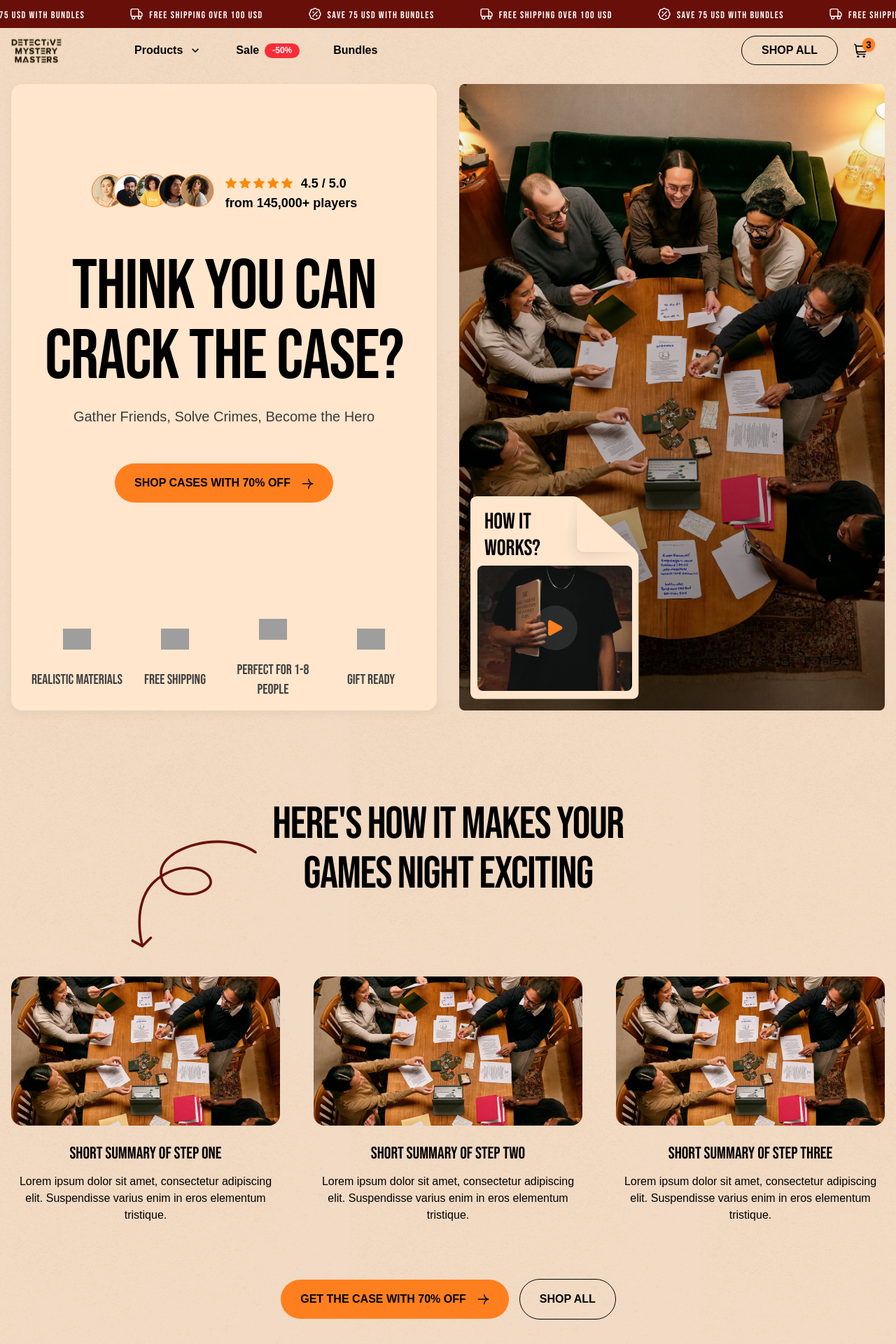
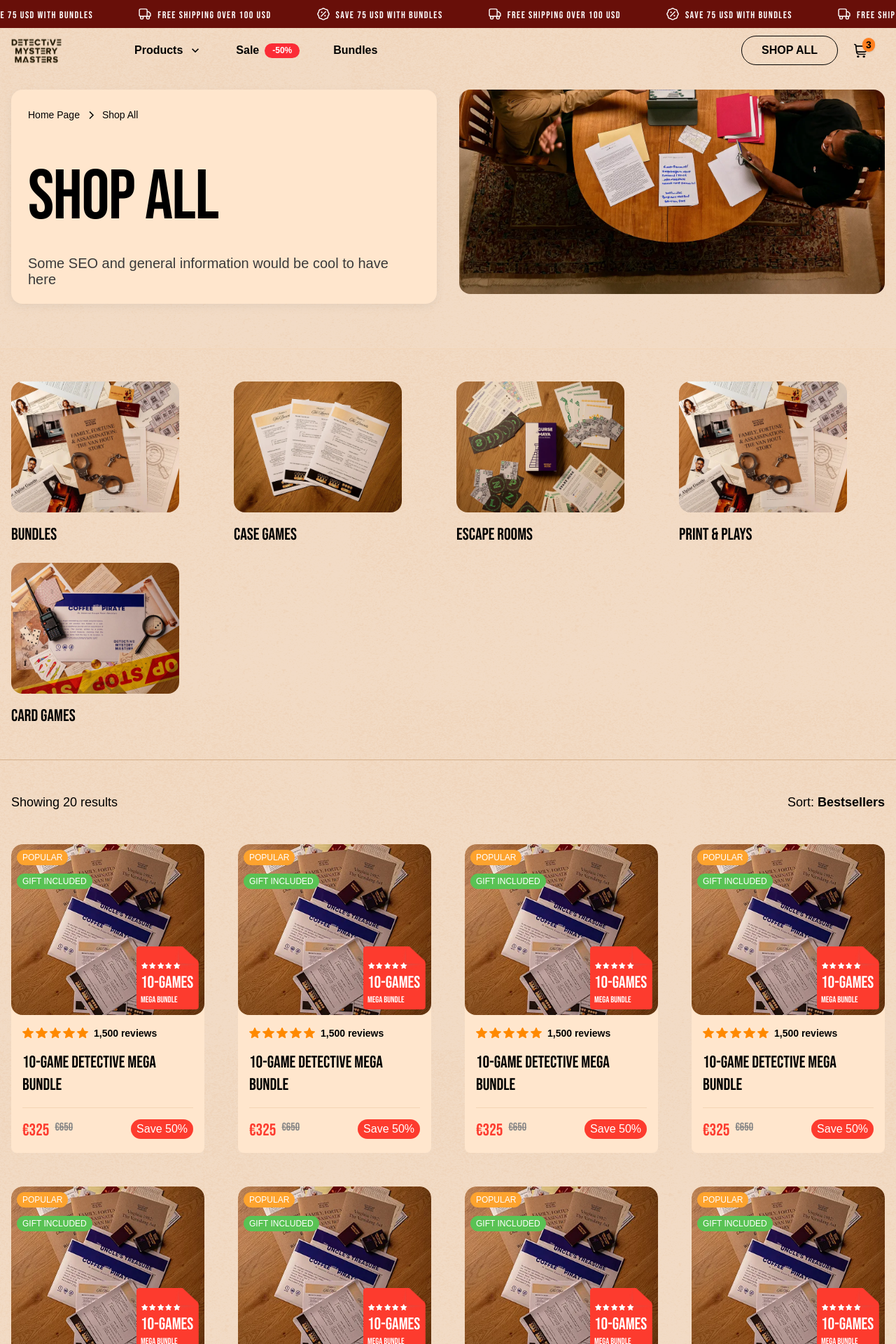
Before and after one commit to abellmanuell/detective-mystery-masters, a React (Vite) app: page /all-products in a window 1280 px wide. Shown: the top 1920 px of the page at 70% size. Built offline with nearby package versions, Linux system fonts and the light colour scheme; grey boxes are pictures that could not be loaded.

Commit message:
feat: Added React React for navigations

```diff
--- a/package.json
+++ b/package.json
@@ -19,6 +19,7 @@
     "react-fast-marquee": "^1.6.5",
     "react-icons": "^5.5.0",
     "react-responsive": "^10.0.1",
+    "react-router": "^7.9.1",
     "swiper": "^12.0.2",
     "tailwind-merge": "^3.3.1",
     "tailwindcss": "^4.1.13"
--- a/src/App.tsx
+++ b/src/App.tsx
@@ -1,22 +1,62 @@
+import { createBrowserRouter } from "react-router";
+import { RouterProvider } from "react-router/dom";
+
+import { shopAllCategory } from "./lib/globalVariables";
+
 import HomePageRoute from "./pages/routes/homepage/HomePageRoute";
-// import FAQRoute from "./pages/routes/faq/FAQRoute";
 // import ProductRoute from "./pages/routes/product/ProductRoute";
-// import CategoryRoute from "./pages/routes/category-page/CategoryRoute";
+import AboutUsRoute from "./pages/routes/about-us/AboutUsRoute";
+import CategoryRoute from "./pages/routes/category-page/CategoryRoute";
+import FAQRoute from "./pages/routes/faq/FAQRoute";
+import ProductsRoute from "./pages/routes/product/ProductsRoute";
+import ProductRoute from "./pages/routes/product/ProductRoute";
 
-// import AboutUsRoute from "./pages/routes/about-us/AboutUsRoute";
+const router = createBrowserRouter([
+  {
+    index: true,
+    Component: HomePageRoute,
+  },
+  {
+    path: "/faq",
+    Component: FAQRoute,
+  },
+  {
+    path: "/about-us",
+    Component: AboutUsRoute,
+  },
+  {
+    path: "/all-products",
+    element: (
+      <CategoryRoute
+        {...shopAllCategory}
+        title={shopAllCategory.title}
+        subTitle={shopAllCategory.subTitle}
+        breadCrumbs={shopAllCategory.breadCrumbs}
+      />
+    ),
+    children: [
+      {
+        index: true,
+        element: <ProductsRoute {...shopAllCategory} />,
+      },
+      {
+        // path: "productId",
+        element: <ProductRoute />,
+      },
+    ],
+  },
+  {
+    path: "/productId",
+    element: <ProductRoute />,
+  },
+  {
+    path: "/case-games",
+    element: <CategoryRoute {...shopAllCategory} />,
+  },
+]);
 
-// import { shopAllCategory } from "./lib/globalVariables";
 const App = () => {
-  return (
-    <>
-      <HomePageRoute />
-      {/* <CategoryRoute {...shopAllCategory} /> */}
-      {/* <ProductRoute /> */}
-      {/* <FAQRoute /> */}
-
-      {/* <AboutUsRoute /> */}
-    </>
-  );
+  return <RouterProvider router={router} />;
 };
 
 export default App;
--- a/src/components/HeaderNavBar.tsx
+++ b/src/components/HeaderNavBar.tsx
@@ -54,7 +54,10 @@ const HeaderNavBar = () => {
         {/* Cart & Hamburger Menu */}
         <div className="flex items-center space-x-6">
           {/* Shop All button - hidden on mobile */}
-          <SecondaryLinkButton href="#" className="hidden py-2 md:block">
+          <SecondaryLinkButton
+            href="/all-products"
+            className="hidden py-2 md:block"
+          >
             Shop All
           </SecondaryLinkButton>
 
--- a/src/components/Logo.tsx
+++ b/src/components/Logo.tsx
@@ -1,14 +1,15 @@
+import { Link } from "react-router";
 import DMMLogo from "../assets/images/logo.svg";
 
 const Logo = () => (
-  <a href="/">
+  <Link to="/">
     <img
       src={DMMLogo}
       alt="Detective Mystery Masters Logo"
       width={72}
       height={36}
     />
-  </a>
+  </Link>
 );
 
 export { Logo };
--- a/src/components/SecondaryLinkButton.tsx
+++ b/src/components/SecondaryLinkButton.tsx
@@ -1,6 +1,7 @@
 import type { ReactElement, ReactNode } from "react";
 import type React from "react";
 import { cn } from "../lib/utils";
+import { Link } from "react-router";
 
 interface SecondaryLinkButtonProps {
   href: string;
@@ -16,9 +17,9 @@ const SecondaryLinkButton = ({
   className,
 }: SecondaryLinkButtonProps) => {
   return (
-    <a
+    <Link
       {...props}
-      href={href}
+      to={href}
       className={cn(
         "outline-1",
         "flex items-center space-x-4",
@@ -28,7 +29,7 @@ const SecondaryLinkButton = ({
       )}
     >
       <span>{children}</span>
-    </a>
+    </Link>
   );
 };
 
--- a/src/components/package/PackageCard.tsx
+++ b/src/components/package/PackageCard.tsx
@@ -1,3 +1,4 @@
+import { Link } from "react-router";
 import { cn } from "../../lib/utils";
 import { PackageDetails, type PackageDetailsProps } from "./PackageDetails";
 import { PackageImage, type PackageImageProps } from "./PackageImage";
@@ -18,8 +19,9 @@ const PackageCard = ({
   className,
 }: PackageCardProps) => {
   return (
-    <a
-      href={href}
+    <Link
+      to={href || "/productId"}
+      reloadDocument
       className={cn(
         "bg-tequila-500 flex h-full flex-col",
         "overflow-hidden rounded-lg rounded-t-2xl",
@@ -31,7 +33,7 @@ const PackageCard = ({
       </div>
 
       <PackageDetails {...packageDetails} index={index} />
-    </a>
+    </Link>
   );
 };
 
--- a/src/pages/routes/category-page/CategoryRoute.tsx
+++ b/src/pages/routes/category-page/CategoryRoute.tsx
@@ -1,4 +1,4 @@
-import { announcements, bestselling } from "../../../lib/globalVariables";
+import { announcements } from "../../../lib/globalVariables";
 
 import Wrapper from "../../../components/Wrapper";
 import Container from "../../../components/Container";
@@ -7,29 +7,24 @@ import { HeaderNavBar } from "../../../components/HeaderNavBar";
 import { AnnouncementBar } from "../../../components/AnnouncementBar";
 import { AnnouncementBarItem } from "../../../components/AnnouncementBarItem";
 import { TitleCard, type BreadCrumbProps } from "../../../components/TitleCard";
-import { Heading3 } from "../../../components/headings/Heading3";
 import { TitleImage } from "../../../components/TitleImage";
 
 import TitleAsideImage from "../../../assets/images/hero-aside.webp";
 
-import { Paragraphing } from "../../../components/Paragraphing";
-import { PackageCard } from "../../../components/package/PackageCard";
-import { LiveTestimony } from "../../../components/testimonial/LiveTestimony";
 import { FAQ } from "../../views/FAQ";
 import { Footer } from "../../views/Footer";
+import { Outlet } from "react-router";
 
 interface CategoryPageProps {
   title: string;
   subTitle: string;
   breadCrumbs: BreadCrumbProps;
-  category: Array<CategoryItemProps>;
 }
 
 export default function CategoryPage({
   title,
   subTitle,
   breadCrumbs,
-  category,
 }: CategoryPageProps) {
   return (
     <>
@@ -43,8 +38,8 @@ export default function CategoryPage({
 
         <HeaderNavBar />
 
-        <Container className="border-b border-[#F3D4B5] pb-8">
-          <article className="grid gap-8 pt-[18px] pb-8 md:pt-[24.2px] md:pb-[94px] lg:grid-cols-2">
+        <Container className="border-b border-[#F3D4B5] md:pb-16">
+          <article className="grid gap-8 pt-[18px] md:pt-[24.2px] lg:grid-cols-2">
             <TitleCard
               titleAndSub={{
                 title,
@@ -55,46 +50,9 @@ export default function CategoryPage({
 
             <TitleImage imageUrl={TitleAsideImage} />
           </article>
-
-          <article className="xxs:grid-cols-2 grid gap-6 md:grid-cols-3 lg:grid-cols-4 2xl:grid-cols-5">
-            {category.map((c, i) => (
-              <CategoryItem key={i} {...c} />
-            ))}
-          </article>
         </Container>
 
-        <hr className="text-[#D5B08B]" />
-
-        <Container className="py-12">
-          <div className="flex justify-between text-lg">
-            <Paragraphing>Showing 20 results</Paragraphing>
-
-            <Paragraphing>
-              Sort: <b>Bestsellers</b>
-            </Paragraphing>
-          </div>
-
-          <section className="grid grid-cols-2 gap-6 pt-12 md:grid-cols-3 lg:grid-cols-4 lg:gap-12">
-            {bestselling.map((item, i) => (
-              <PackageCard key={i} {...item} />
-            ))}
-          </section>
-        </Container>
-
-        <div className="bg-dark-burgundy-500 relative">
-          <LiveTestimony
-            title="HERE'S WHAT OUR DETECTIVES ARE SAYING"
-            className="pt-16 pb-0 md:!pb-0"
-          />
-        </div>
-
-        <Container className="py-12">
-          <section className="grid grid-cols-2 gap-6 pt-12 md:grid-cols-3 lg:grid-cols-4 lg:gap-12">
-            {bestselling.map((item, i) => (
-              <PackageCard key={i} {...item} />
-            ))}
-          </section>
-        </Container>
+        <Outlet />
 
         {/* FAQ section */}
         <FAQ
@@ -128,27 +86,3 @@ export default function CategoryPage({
     </>
   );
 }
-
-type CategoryItemProps = {
-  href: string;
-  imageUrl: string;
-  name: string;
-};
-
-const CategoryItem = ({ href, imageUrl, name }: CategoryItemProps) => (
-  <>
-    <div className="space-y-4">
-      <div className="xxs:w-[167px] h-[167px] w-full overflow-clip rounded-2xl md:h-[187px] md:w-[240px]">
-        <a href={href}>
-          <img
-            src={imageUrl}
-            className="xxs:w-[167px] h-[167px] w-full object-cover md:h-[187px] md:w-[240px]"
-          />
-        </a>
-      </div>
-      <a href={href}>
-        <Heading3>{name}</Heading3>
-      </a>
-    </div>
-  </>
-);
--- /dev/null
+++ b/src/pages/routes/product/ProductsRoute.tsx
@@ -0,0 +1,83 @@
+import Container from "../../../components/Container";
+import { Heading3 } from "../../../components/headings/Heading3";
+import { PackageCard } from "../../../components/package/PackageCard";
+import { Paragraphing } from "../../../components/Paragraphing";
+import { LiveTestimony } from "../../../components/testimonial/LiveTestimony";
+import { bestselling } from "../../../lib/globalVariables";
+
+type CategoryItemProps = {
+  href: string;
+  imageUrl: string;
+  name: string;
+};
+
+interface ProductsRouteProps {
+  category: Array<CategoryItemProps>;
+}
+
+const ProductsRoute = ({ category }: ProductsRouteProps) => {
+  return (
+    <>
+      <Container className="md:py-[46px]">
+        <article className="xxs:grid-cols-2 grid gap-6 md:grid-cols-3 lg:grid-cols-4 2xl:grid-cols-5">
+          {category.map((c, i) => (
+            <CategoryItem key={i} {...c} />
+          ))}
+        </article>
+      </Container>
+
+      <hr className="text-[#D5B08B]" />
+
+      <Container className="py-12">
+        <div className="flex justify-between text-lg">
+          <Paragraphing>Showing 20 results</Paragraphing>
+
+          <Paragraphing>
+            Sort: <b>Bestsellers</b>
+          </Paragraphing>
+        </div>
+
+        <section className="grid grid-cols-2 gap-6 pt-12 md:grid-cols-3 lg:grid-cols-4 lg:gap-12">
+          {bestselling.map((item, i) => (
+            <PackageCard key={i} {...item} />
+          ))}
+        </section>
+      </Container>
+
+      <div className="bg-dark-burgundy-500 relative">
+        <LiveTestimony
+          title="HERE'S WHAT OUR DETECTIVES ARE SAYING"
+          className="pt-16 pb-0 md:!pb-0"
+        />
+      </div>
+
+      <Container className="py-12">
+        <section className="grid grid-cols-2 gap-6 pt-12 md:grid-cols-3 lg:grid-cols-4 lg:gap-12">
+          {bestselling.map((item, i) => (
+            <PackageCard key={i} {...item} />
+          ))}
+        </section>
+      </Container>
+    </>
+  );
+};
+
+const CategoryItem = ({ href, imageUrl, name }: CategoryItemProps) => (
+  <>
+    <div className="space-y-4">
+      <div className="xxs:w-[167px] h-[167px] w-full overflow-clip rounded-2xl md:h-[187px] md:w-[240px]">
+        <a href={href}>
+          <img
+            src={imageUrl}
+            className="xxs:w-[167px] h-[167px] w-full object-cover md:h-[187px] md:w-[240px]"
+          />
+        </a>
+      </div>
+      <a href={href}>
+        <Heading3>{name}</Heading3>
+      </a>
+    </div>
+  </>
+);
+
+export default ProductsRoute;
--- a/src/pages/views/Footer.tsx
+++ b/src/pages/views/Footer.tsx
@@ -1,4 +1,5 @@
 import type { ReactNode } from "react";
+import { Link } from "react-router";
 
 import { cn } from "../../lib/utils";
 
@@ -30,7 +31,7 @@ const Footer = () => {
             <FooterItem
               title="Shop"
               list={[
-                { name: "All products" },
+                { name: "All products", href: "/all-products" },
                 { name: "Detective cases" },
                 { name: "Case games" },
                 { name: "Escape rooms" },
@@ -41,7 +42,7 @@ const Footer = () => {
 
             <FooterItem
               title="Detective Mystery Masters"
-              list={[{ name: "About Us" }]}
+              list={[{ name: "About Us", href: "/about-us" }]}
             />
 
             <FooterItem
@@ -49,7 +50,7 @@ const Footer = () => {
               list={[
                 { name: "Shipping Information" },
                 { name: "Refund Policy" },
-                { name: "FAQ" },
+                { name: "FAQ", href: "/faq" },
                 { name: "Privacy Policy" },
                 { name: "Print & play" },
                 { name: "Terms of Service" },
@@ -151,9 +152,14 @@ const FooterItem = ({
       <ul>
         {list.map(({ href, name }) => (
           <li key={name} className="flex !h-10 items-center opacity-90">
-            <a href={href || "#"} className="!leading-6 tracking-[0.6px]">
+            <Link
+              to={href || "#"}
+              className="!leading-6 tracking-[0.6px]"
+              viewTransition
+              reloadDocument
+            >
               {name}
-            </a>
+            </Link>
           </li>
         ))}
       </ul>
```
Also changed, not shown: 1 other file (tests, documents, lock files or other folders).
